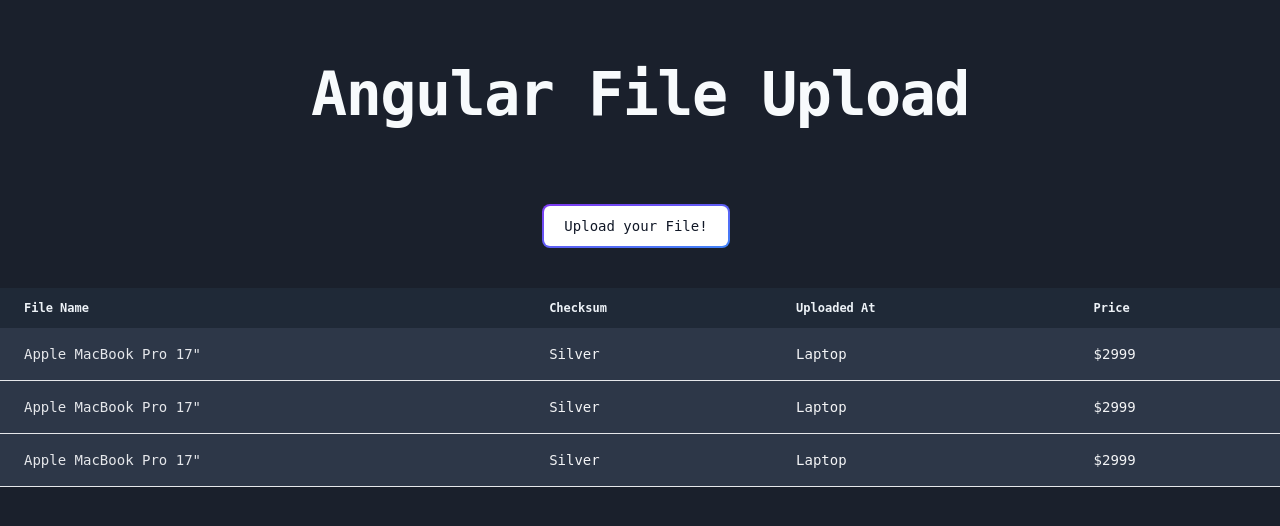
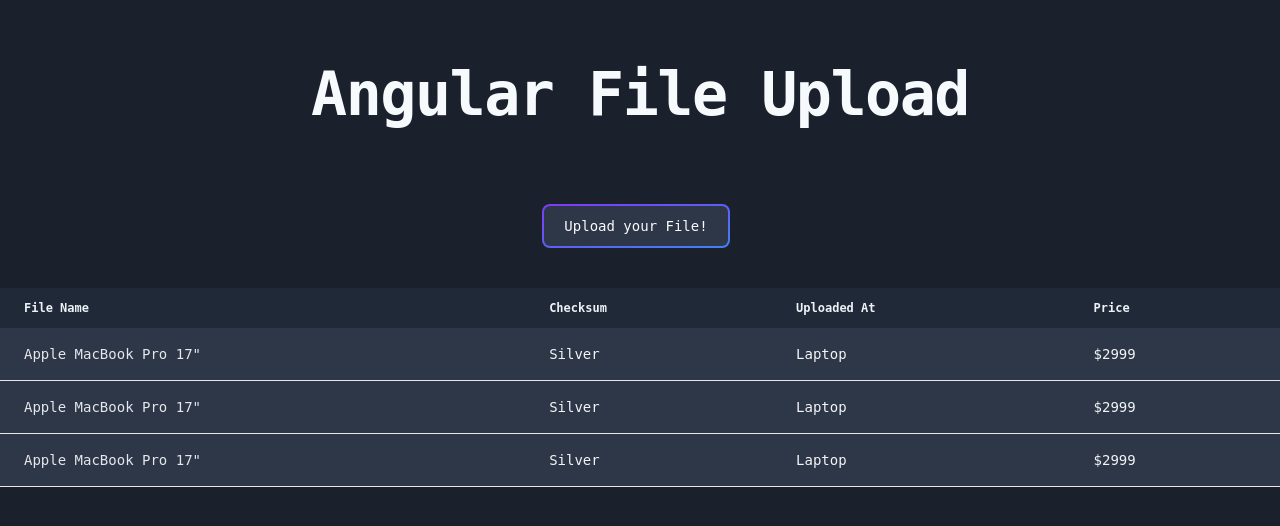
Before and after one commit to abdallahYashir/file-upload, an Angular app: page / in a window 1280 px wide. Shown: the top 526 px of the page. Built offline with nearby package versions, Linux system fonts and the light colour scheme; a web font is replaced by a local one.

Commit message:
Match button to table

```diff
--- a/src/app/app.component.html
+++ b/src/app/app.component.html
@@ -10,7 +10,7 @@
     <label for="file-upload"
            class="relative inline-flex items-center justify-center p-0.5 mb-2 mr-2 overflow-hidden text-sm font-medium text-gray-900 rounded-lg group bg-gradient-to-br from-purple-600 to-blue-500 group-hover:from-purple-600 group-hover:to-blue-500 hover:text-white dark:text-white focus:ring-4 focus:outline-none focus:ring-blue-300 dark:focus:ring-blue-800 cursor-pointer">
     <span
-      class="relative px-5 py-2.5 transition-all ease-in duration-75 bg-white dark:bg-gray-900 rounded-md group-hover:bg-opacity-0">
+      class="relative px-5 py-2.5 transition-all ease-in duration-75 bg-secondary dark:bg-gray-900 rounded-md group-hover:bg-opacity-0 text-gray-50">
       Upload your File!
     </span>
       <input id="file-upload" type="file" class="hidden"/>
```
